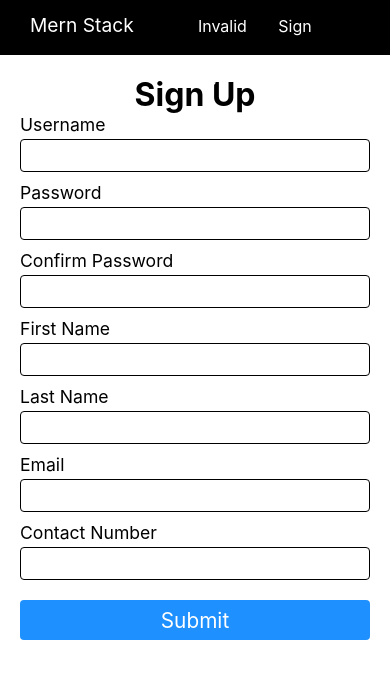
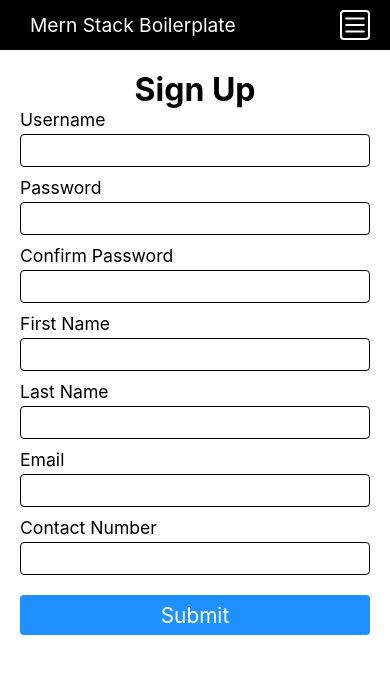
Before and after one commit to Kelvin-K/mern-stack-bolierplate, a React (Create React App) app in the folder client/: page /signup in a window 390 px wide. Shown: the top 678 px of the page. Built offline with nearby package versions, Linux system fonts and the light colour scheme; no server answers.

Commit message:
Created responsive menu bar

```diff
--- a/client/src/components/header.tsx
+++ b/client/src/components/header.tsx
@@ -3,6 +3,7 @@ import { Component } from 'react';
 import { connect } from 'react-redux';
 import { Link } from 'react-router-dom';
 import { authenticationDetails, DELETE } from '../helpers/requestHelper';
+import MenuIcon from "../images/menu.svg";
 import { StoreDispatch, StoreState } from '../store/store';
 import "../styles/header.scss";
 
@@ -14,7 +15,41 @@ interface DispatchProps {
 	loggedOut: () => void;
 }
 
-export class HeaderComponent extends Component<StateProps & DispatchProps, any> {
+class HeaderState {
+	areMenuOptionsVisible: boolean = false;
+	windowWidth: number = 0;
+}
+
+export class HeaderComponent extends Component<StateProps & DispatchProps, HeaderState> {
+
+	constructor(props: any) {
+		super(props);
+		this.state = {
+			...new HeaderState(),
+			windowWidth: window.innerWidth
+		};
+	}
+
+	componentDidMount() {
+		window.addEventListener("resize", () => {
+			this.setState({ windowWidth: window.innerWidth });
+		})
+	}
+
+	handleDocumentClick = () => {
+		this.setState(state => ({ areMenuOptionsVisible: false }));
+		document.removeEventListener("click", this.handleDocumentClick);
+	}
+
+	handleMenuClick = (ev: React.MouseEvent<HTMLImageElement>) => {
+		ev.stopPropagation();
+		this.setState(state => ({ areMenuOptionsVisible: !state.areMenuOptionsVisible }), () => {
+			if (this.state.areMenuOptionsVisible)
+				document.addEventListener("click", this.handleDocumentClick);
+			else
+				document.removeEventListener("click", this.handleDocumentClick);
+		});
+	};
 
 	handleLogout = async (ev: React.MouseEvent<HTMLAnchorElement>) => {
 		ev.preventDefault();
@@ -26,9 +61,16 @@ export class HeaderComponent extends Component<StateProps & DispatchProps, any>
 	}
 
 	render() {
+		const smallWindow = this.state.windowWidth < 800;
 		return (
-			<header>
+			<header className={ smallWindow ? "smallHeader" : "bigHeader" }>
 				<Link to="/" className='brand_name'>Mern Stack Boilerplate</Link>
+				{
+					smallWindow &&
+					<img src={ MenuIcon } alt="menu" onClick={ this.handleMenuClick } />
+				}
+				{
+					(!smallWindow || (smallWindow && this.state.areMenuOptionsVisible)) &&
 					<section>
 						<nav>
 							<Link to="/invalid-page">Invalid Page</Link>
@@ -50,6 +92,7 @@ export class HeaderComponent extends Component<StateProps & DispatchProps, any>
 							}
 						</nav>
 					</section>
+				}
 			</header>
 		);
 	}
--- /dev/null
+++ b/client/src/react-app-env.d.ts
@@ -0,0 +1 @@
+/// <reference types="react-scripts" />
--- a/client/src/styles/header.scss
+++ b/client/src/styles/header.scss
@@ -1,18 +1,11 @@
 header {
-	height: 55px;
 	padding: 0px 20px;
 	background-color: black;
 	display: flex;
-	align-items: baseline;
 	position: -webkit-sticky;
 	position: sticky;
 	top: 0;
-
-	section {
-		display: flex;
-		justify-content: space-between;
-		flex-grow: 1;
-	}
+	transition: height 0.15s ease-out;
 
 	.brand_name {
 		font-size: 1.2rem;
@@ -21,6 +14,14 @@ header {
 			color: black;
 			background-color: gray;
 		}
+	}
+
+	img {
+		border: 2px solid white;
+		background-color: black;
+		border-radius: 4px;
+		height: 30px;
+		cursor: pointer;
 	}
 
 	a {
@@ -35,3 +36,121 @@ header {
 		}
 	}
 }
+
+.bigHeader {
+	align-items: baseline;
+
+	section {
+		flex-grow: 1;
+		display: flex;
+		justify-content: space-between;
+	}
+}
+
+.smallHeader {
+	align-items: center;
+	flex-wrap: wrap;
+	justify-content: space-between;
+
+	section {
+		width: 100%;
+		transition: 3s;
+		margin-bottom: 5px;
+	}
+
+	a:not(.brand_name) {
+		display: block;
+
+		&:hover {
+			background-color: gray;
+			color: black;
+		}
+	}
+}
+
+// .bigHeader {
+// 	height: 55px;
+// 	padding: 0px 20px;
+// 	background-color: black;
+// 	display: flex;
+// 	align-items: baseline;
+// 	position: -webkit-sticky;
+// 	position: sticky;
+// 	top: 0;
+
+// 	section {
+// 		display: flex;
+// 		justify-content: space-between;
+// 		flex-grow: 1;
+// 	}
+
+// 	img {
+// 		border: 2px solid white;
+// 		background-color: black;
+// 		border-radius: 4px;
+// 		height: 30px;
+// 		cursor: pointer;
+// 	}
+
+// 	.brand_name {
+// 		font-size: 1.2rem;
+
+// 		&:hover {
+// 			color: black;
+// 			background-color: gray;
+// 		}
+// 	}
+
+// 	a {
+// 		height: 100%;
+// 		line-height: 50px;
+// 		padding: 0px 10px;
+// 		text-decoration: none;
+// 		color: white;
+
+// 		&:hover {
+// 			color: gray;
+// 		}
+// 	}
+// }
+
+// @media only screen and (max-width: 700px) {
+// 	.smallHeader {
+// 		justify-content: space-between;
+// 		align-items: center;
+// 		flex-wrap: wrap;
+// 		height: auto;
+
+// 		img {
+// 			visibility: visible;
+// 			position: static;
+// 		}
+
+// 		.navSection {
+// 			width: 100vw;
+// 			background-color: black;
+// 			display: block;
+// 		}
+
+// 		.navSectionVisible {
+// 			visibility: visible;
+// 			position: static;
+// 			margin-bottom: 5px;
+// 		}
+
+// 		.navSectionHidden {
+// 			visibility: collapse;
+// 			position: absolute;
+// 		}
+
+// 		a:not(.brand_name) {
+// 			width: 100%;
+// 			display: block;
+
+// 			&:hover {
+// 				background-color: gray;
+// 				color: black;
+// 			}
+// 		}
+// 	}
+// }
```
Also changed, not shown: client/src/images/menu.svg (added). Lines whose indentation alone changed are shown as unchanged.
